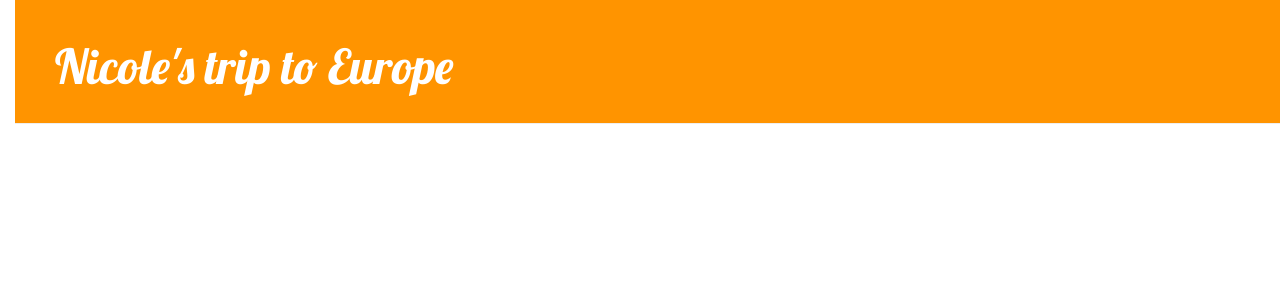
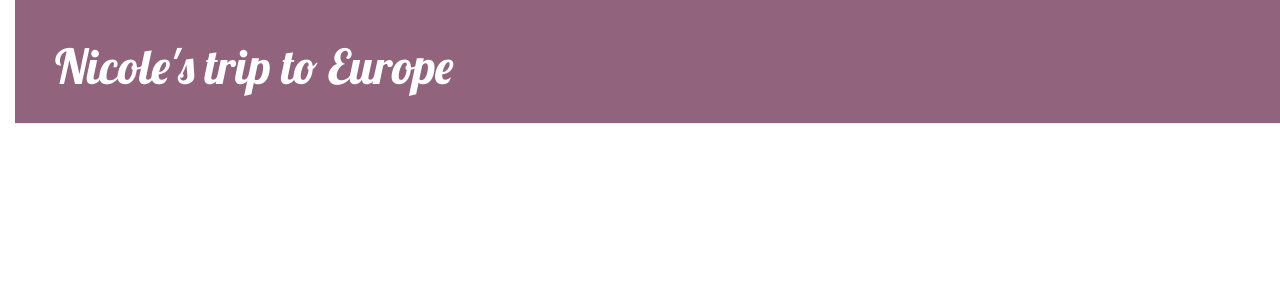
Before and after one commit to dominikabula/my-first-blog, a Django app: page / in a window 1280 px wide. Shown: the top 300 px of the page. Run offline with Django 3.2, Linux system fonts and the light colour scheme; data that the repository does not hold is empty; some libraries are stand-ins or nearby versions.

```diff
--- a/blog/static/css/blog.css
+++ b/blog/static/css/blog.css
@@ -6,7 +6,7 @@ body {
     font-family: 'Lobster';
 }
 .page-header {
-    background-color: #ff9400;
+    background-color: #91637C;
     margin-top: 0;
     padding: 20px 20px 20px 40px;
 }
@@ -27,7 +27,7 @@ h1, h2, h3, h4 {
 
 .date {
     float: right;
-    color: #828282;
+    color: #B22222;
 }
 
 .save {
```
